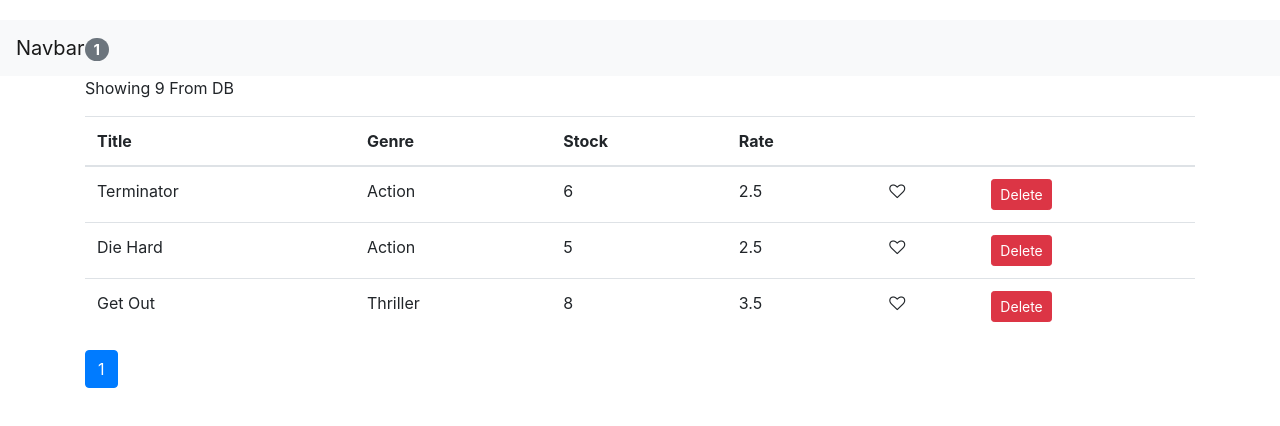
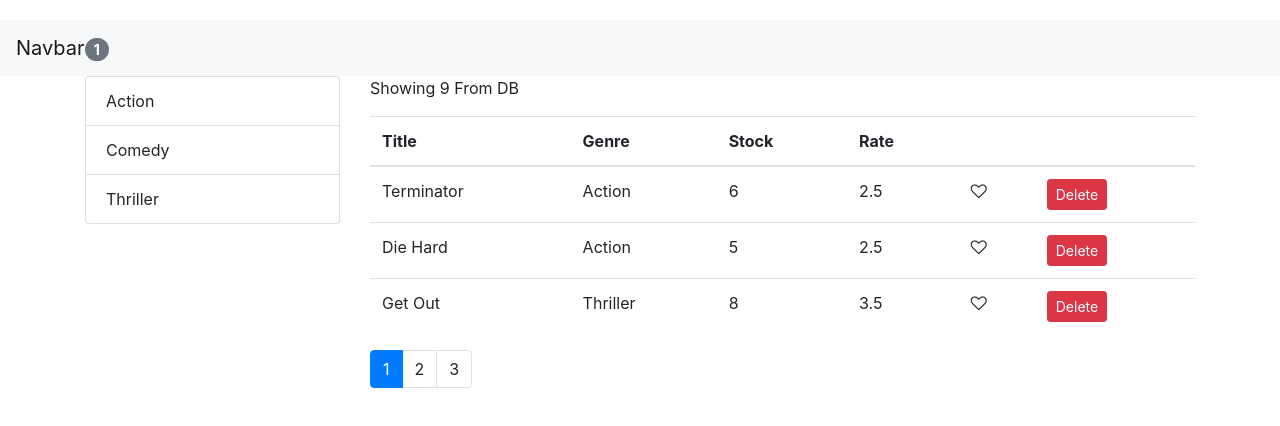
Before and after one commit to nimaprmdi/simple-movies, a React (Create React App) app: page /movies in a window 1280 px wide. Shown: the top 426 px of the page. Built offline with nearby package versions, Linux system fonts and the light colour scheme.

Commit message:
Added category filter to movies

```diff
--- a/src/components/Movies.jsx
+++ b/src/components/Movies.jsx
@@ -1,14 +1,21 @@
 import React, { Component } from "react";
-import { getMovies } from "../services/fakeMovieService";
 import Like from "./common/Like";
+import ListGroup from "./common/ListGroup";
 import Pagination from "./common/Pagination";
 import { paginate } from "./utils/paginate";
+import { getGenres } from "../services/fakeGenreService";
+import { getMovies } from "../services/fakeMovieService";
 class Movies extends Component {
     state = {
-        movies: getMovies(),
+        genres: [],
+        movies: [],
         currentPage: 1,
         pageSize: 3,
     };
+
+    componentDidMount() {
+        this.setState({ movies: getMovies(), genres: getGenres() });
+    }
 
     handleDelete = (movie) => {
         const movies = this.state.movies.filter((m) => m._id !== movie._id);
@@ -27,16 +34,31 @@ class Movies extends Component {
         this.setState({ currentPage: page });
     };
 
+    handleGenreSelect = (genre) => {
+        console.log(genre);
+
+        this.setState({ selectedGenre: genre });
+    };
+
     render() {
         const { length: count } = this.state.movies;
-        const { pageSize, currentPage, movies: allMovies } = this.state;
+        const { pageSize, currentPage, movies: allMovies, selectedGenre } = this.state;
         if (count === 0) return <p>No Movies</p>;
 
-        const movies = paginate(allMovies, currentPage, pageSize);
+        const filtered = selectedGenre ? allMovies.filter((m) => m.genre._id === selectedGenre._id) : allMovies;
+        const movies = paginate(filtered, currentPage, pageSize);
 
         return (
-            <>
-                <p>Showing {count} From DB</p>
+            <div className="row">
+                <div className="col-3">
+                    <ListGroup
+                        items={this.state.genres}
+                        selectedItem={this.state.selectedGenre}
+                        onItemSelect={this.handleGenreSelect}
+                    />
+                </div>
+                <div className="col">
+                    <p>Showing {filtered.length} From DB</p>
                     <table className="table">
                         <thead>
                             <tr>
@@ -58,18 +80,11 @@ class Movies extends Component {
                                         <td>{movie.numberInStock}</td>
                                         <td>{movie.dailyRentalRate}</td>
                                         <td>
-                                        <Like
-                                            liked={movie.liked}
-                                            onHandleLike={() =>
-                                                this.handleLike(movie)
-                                            }
-                                        />
+                                            <Like liked={movie.liked} onHandleLike={() => this.handleLike(movie)} />
                                         </td>
                                         <td>
                                             <button
-                                            onClick={() =>
-                                                this.handleDelete(movie)
-                                            }
+                                                onClick={() => this.handleDelete(movie)}
                                                 className="btn btn-danger btn-sm"
                                             >
                                                 Delete
@@ -82,12 +97,13 @@ class Movies extends Component {
                     </table>
 
                     <Pagination
-                    itemsCount={"count"}
+                        itemsCount={filtered.length}
                         pageSize={pageSize}
                         currentPage={currentPage}
                         onPageChange={this.handlePageChange}
                     />
-            </>
+                </div>
+            </div>
         );
     }
 }
--- /dev/null
+++ b/src/components/common/ListGroup.jsx
@@ -0,0 +1,28 @@
+import React from "react";
+
+const ListGroup = (props) => {
+    const { items, textProperty, valueProperty, onItemSelect, selectedItem } = props;
+
+    return (
+        <ul className="list-group">
+            {items.map((item) => {
+                return (
+                    <li
+                        onClick={() => onItemSelect(item)}
+                        key={item[valueProperty]}
+                        className={item === selectedItem ? "list-group-item active" : "list-group-item "}
+                    >
+                        {item[textProperty]}
+                    </li>
+                );
+            })}
+        </ul>
+    );
+};
+
+ListGroup.defaultProps = {
+    textProperty: "name",
+    valueProperty: "_id",
+};
+
+export default ListGroup;
```
Also changed, not shown: src/components/common/Pagination.jsx (+2 -12 lines). Lines whose indentation alone changed are shown as unchanged.
